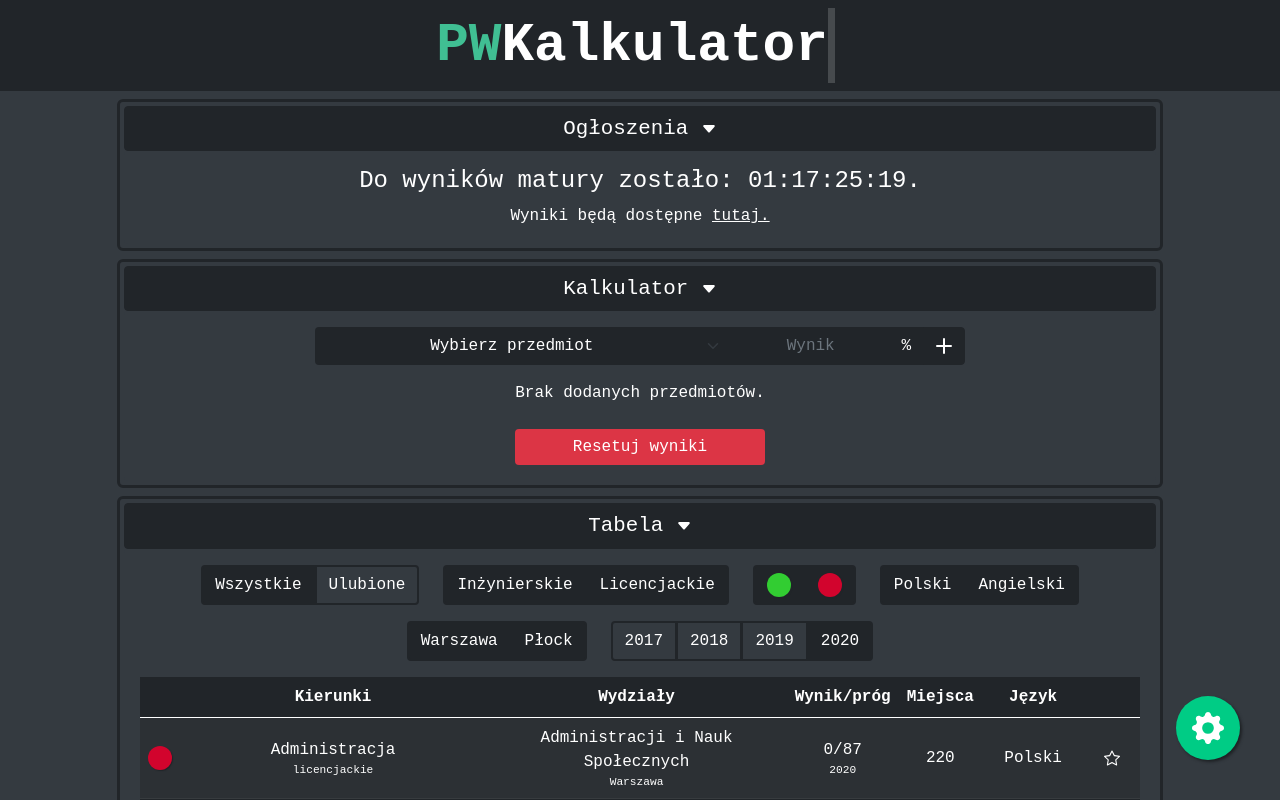
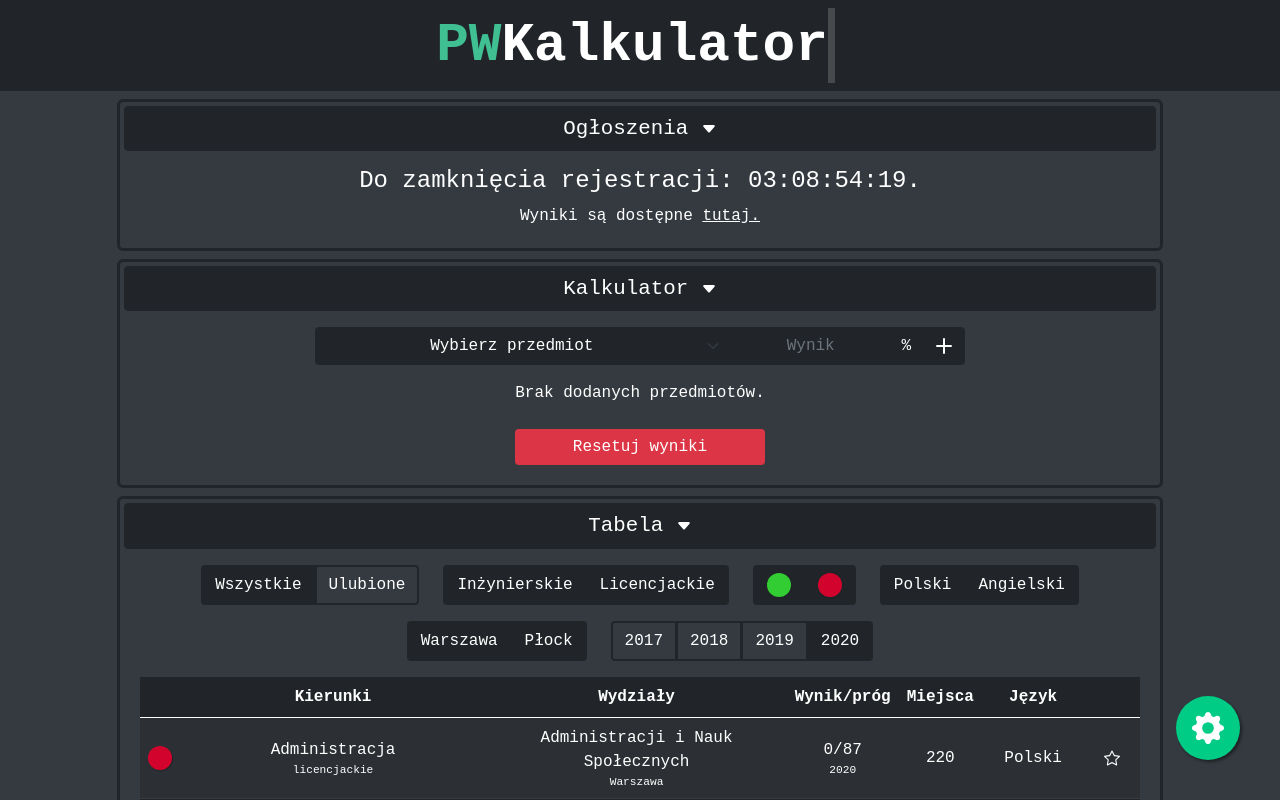
Before and after one commit to Zeraye/pw-progi, a React (Create React App) app in the folder wut-calculator/: page / in a window 1280 px wide. Shown: the top 800 px of the page. Built offline with nearby package versions, Linux system fonts and the light colour scheme.

Commit message:
Changing date

```diff
--- a/wut-calculator/src/components/Announce/Announce.js
+++ b/wut-calculator/src/components/Announce/Announce.js
@@ -10,7 +10,7 @@ const Announce = () => {
   const [hours, setHours] = useState("00");
   const [days, setDays] = useState("00");
 
-  const countDownDate = new Date("Jul 5, 2021 8:30:00").getTime();
+  const countDownDate = new Date("Jul 6, 2021 23:59:00").getTime();
 
   useEffect(() => {
     const myInterval = setInterval(() => {
@@ -47,18 +47,18 @@ const Announce = () => {
     >
       <div className="h4 text-center">
         {days >= 0
-          ? `Do wyników matury zostało: ${days}:${hours}:${minutes}:${seconds}.`
-          : "Wyniki matur już są dosępne!"}
+          ? `Do zamknięcia rejestracji: ${days}:${hours}:${minutes}:${seconds}.`
+          : "Koniec rekrutacji."}
       </div>
       <div className="h8 text-center">
-        {days >= 0 ? "Wyniki będą dostępne " : ""}
+        {days >= 0 ? "Wyniki są dostępne " : "Koniec rekrutacji."}
         <a
           className={classes.announce__href}
           href="https://wyniki.edu.pl"
           target="_blank"
           rel="noreferrer"
         >
-          {days >= 0 ? "tutaj." : "Wyniki."}
+          {days >= 0 ? "tutaj." : ""}
         </a>
       </div>
     </Collapse>
```
